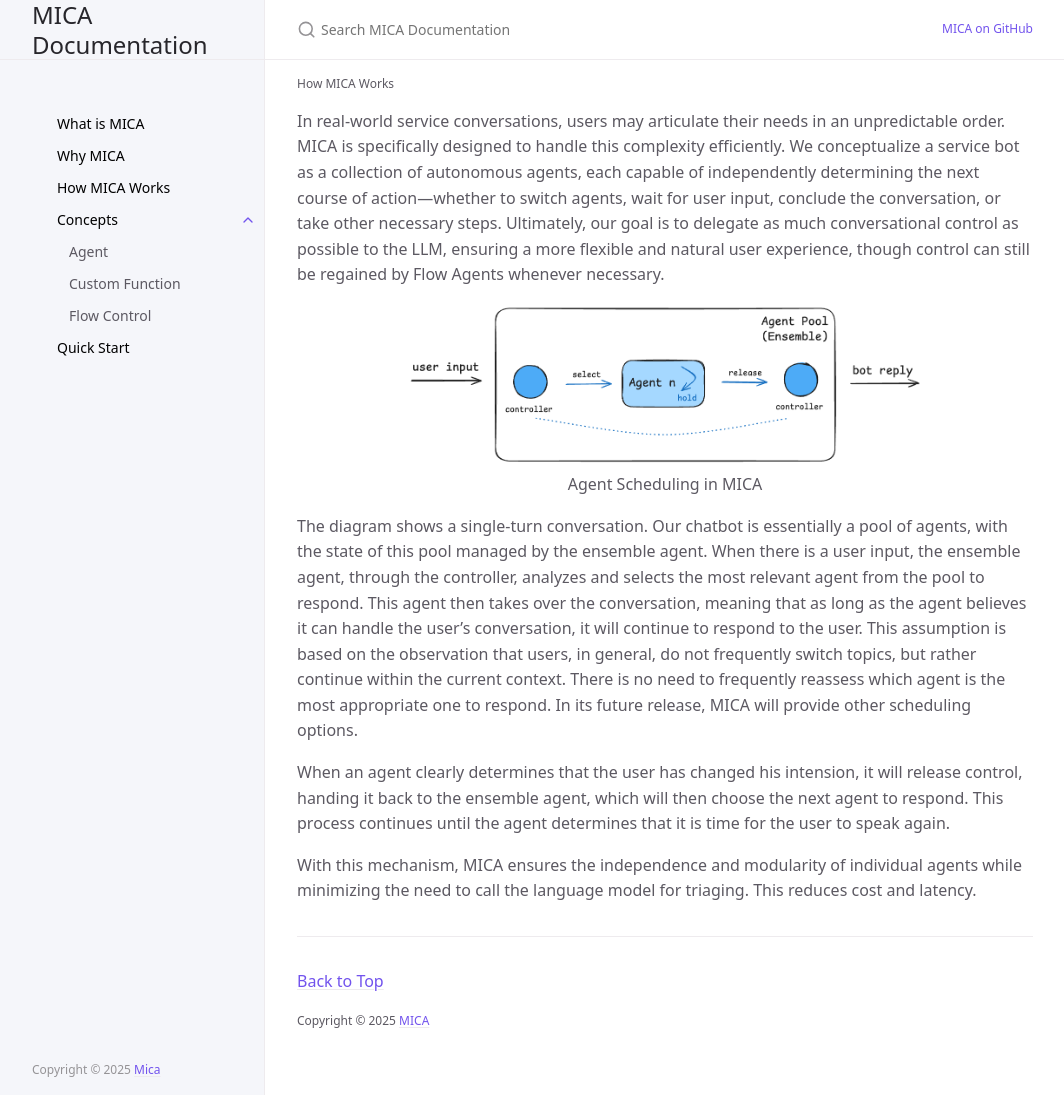
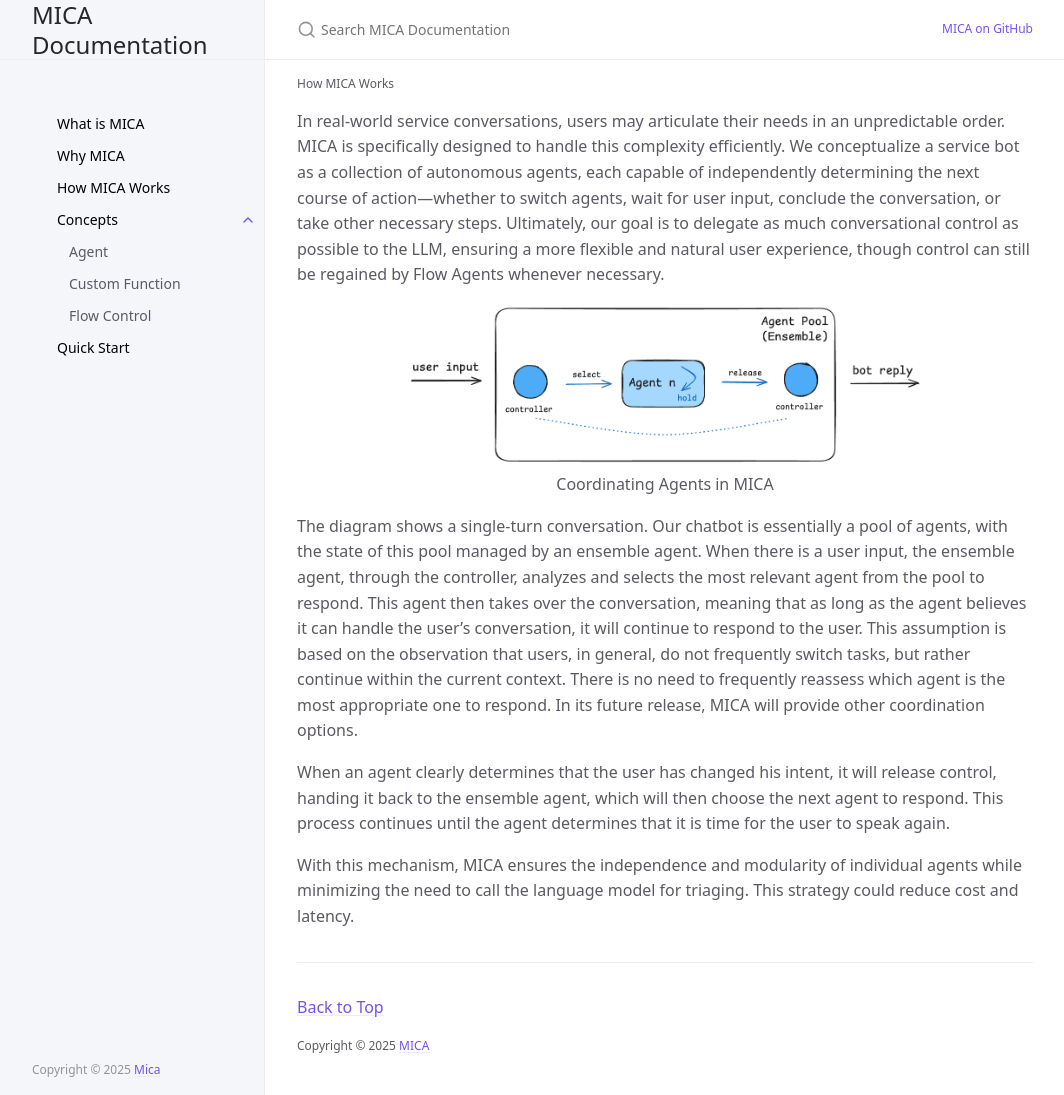
Before and after one commit to Mica-labs/Mica-labs.github.io, a Jekyll site: the page built from docs/introduction/work/index.md, in a window 1280 px wide and 1095 px high. Shown: the whole window, without its empty margins (107-1171 px from the left). Built offline with Jekyll 4.4.1, drawn with Linux system fonts in a browser that asks for light colours; cached includes are drawn as plain includes.

Commit message:
Update index.md

```diff
--- a/docs/introduction/work/index.md
+++ b/docs/introduction/work/index.md
@@ -9,11 +9,11 @@ In real-world service conversations, users may articulate their needs in an unpr
 <center>
 <img style="width: 70%; height: auto;" src="schedule.png">
 <br>
-<div> Agent Scheduling in MICA </div>
+<div> Coordinating Agents in MICA </div>
 </center>
 
-The diagram shows a single-turn conversation. Our chatbot is essentially a pool of agents, with the state of this pool managed by the ensemble agent. When there is a user input, the ensemble agent, through the controller, analyzes and selects the most relevant agent from the pool to respond. This agent then takes over the conversation, meaning that as long as the agent believes it can handle the user’s conversation, it will continue to respond to the user. This assumption is based on the observation that users, in general, do not frequently switch topics, but rather continue within the current context. There is no need to frequently reassess which agent is the most appropriate one to respond.  In its future release, MICA will provide other scheduling options.
+The diagram shows a single-turn conversation. Our chatbot is essentially a pool of agents, with the state of this pool managed by an ensemble agent. When there is a user input, the ensemble agent, through the controller, analyzes and selects the most relevant agent from the pool to respond. This agent then takes over the conversation, meaning that as long as the agent believes it can handle the user’s conversation, it will continue to respond to the user. This assumption is based on the observation that users, in general, do not frequently switch tasks, but rather continue within the current context. There is no need to frequently reassess which agent is the most appropriate one to respond.  In its future release, MICA will provide other coordination options.
 
-When an agent clearly determines that the user has changed his intension, it will release control, handing it back to the ensemble agent, which will then choose the next agent to respond. This process continues until the agent determines that it is time for the user to speak again.
+When an agent clearly determines that the user has changed his intent, it will release control, handing it back to the ensemble agent, which will then choose the next agent to respond. This process continues until the agent determines that it is time for the user to speak again.
 
-With this mechanism, MICA ensures the independence and modularity of individual agents while minimizing the need to call the language model for triaging.  This reduces cost and latency.
+With this mechanism, MICA ensures the independence and modularity of individual agents while minimizing the need to call the language model for triaging.  This strategy could reduce cost and latency.
```
